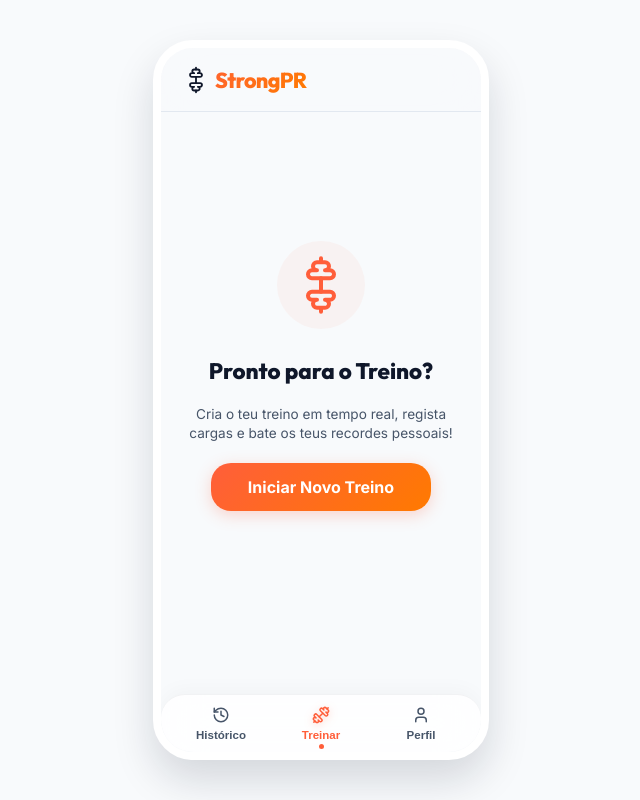
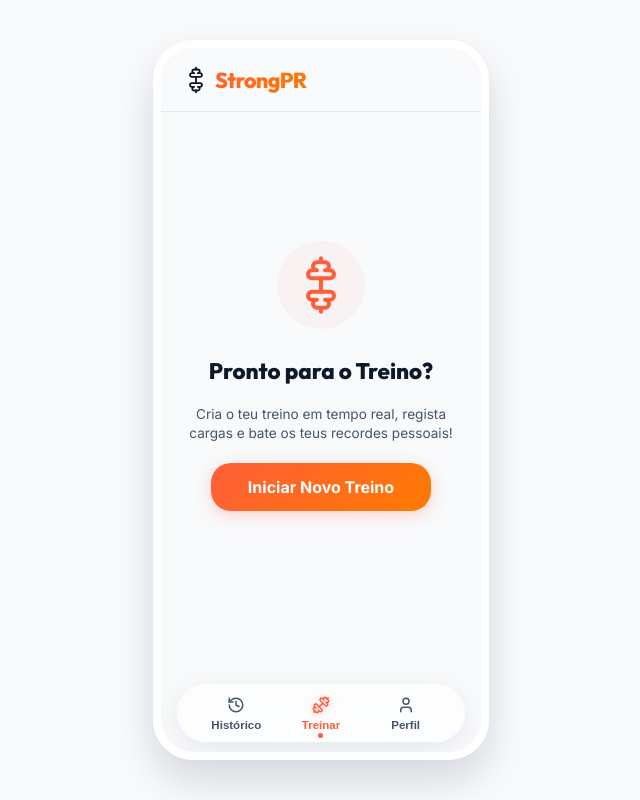
Before and after one commit to Gabusuck/strongPR, a React (Vite) app: page / in a window 1280 px wide. Both pictures are taken after typing "Sample" into the empty fields and a click on the button "Começar a Treinar! ⚡". Shown: the whole page, without its empty margins (319-959 px from the left). Built offline with nearby package versions, Linux system fonts and the light colour scheme.

Commit message:
Refactor: Restore floating transparent rounded capsule bottom navbar floating at 10px + safe area and styled with 50% opacity and backdrop blur

```diff
--- a/src/index.css
+++ b/src/index.css
@@ -131,7 +131,7 @@ body {
 .app-content {
   flex: 1;
   overflow-y: auto;
-  padding: 24px 20px calc(58px + env(safe-area-inset-bottom, 0px) + 20px) 20px; /* Margem extra no fundo para a barra acoplada */
+  padding: 24px 20px calc(58px + 10px + env(safe-area-inset-bottom, 0px) + 20px) 20px; /* Margem extra no fundo para a barra flutuante */
   -webkit-overflow-scrolling: touch;
   background-color: var(--bg-primary);
 }
@@ -157,25 +157,24 @@ body {
   transform: scale(0.975);
 }
 
-/* Barra de Navegação Estilo Cápsula Acoplada no Fundo */
+/* Barra de Navegação Estilo Cápsula Flutuante */
 .bottom-nav {
-  height: calc(58px + env(safe-area-inset-bottom, 0px));
+  height: 58px;
   position: absolute;
-  bottom: 0;
-  left: 0;
-  right: 0;
-  background: rgba(255, 255, 255, 0.82);
+  bottom: calc(10px + env(safe-area-inset-bottom, 0px));
+  left: 16px;
+  right: 16px;
+  background: rgba(255, 255, 255, 0.5); /* Meia transparente */
   backdrop-filter: blur(20px);
   -webkit-backdrop-filter: blur(20px);
-  border-top: 1px solid rgba(15, 23, 42, 0.05);
-  border-top-left-radius: 24px;
-  border-top-right-radius: 24px;
+  border: 1px solid rgba(255, 255, 255, 0.35); /* Borda brilhante translúcida */
+  border-radius: 29px; /* Totalmente redonda e flutuante */
   display: flex;
   justify-content: space-around;
   align-items: center;
-  padding: 0 10px env(safe-area-inset-bottom, 0px) 10px;
+  padding: 0 16px;
   z-index: 100;
-  box-shadow: 0 -4px 20px rgba(15, 23, 42, 0.03);
+  box-shadow: 0 8px 32px rgba(15, 23, 42, 0.08);
 }
 
 .nav-item {
@@ -440,7 +439,7 @@ body {
 /* Temporizador Circular (Tema Claro Smartwatch) */
 .circular-timer-container {
   position: fixed;
-  bottom: calc(58px + env(safe-area-inset-bottom, 0px) + 16px); /* Flutua acima da navbar */
+  bottom: calc(58px + 10px + env(safe-area-inset-bottom, 0px) + 16px); /* Flutua acima da navbar */
   right: 20px;
   width: 84px;
   height: 84px;
```
